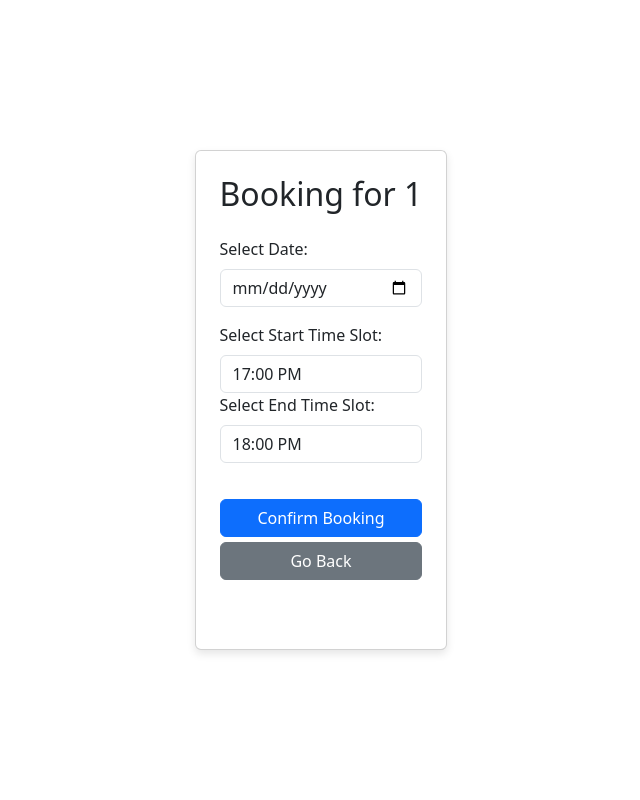
After one commit to wkabia12/Booking-app, a Flask app: page /booking/1 in a window 1280 px wide. The commit adds this page. Shown: the whole page, without its empty margins (319-959 px from the left). Run offline with Flask 3, Linux system fonts and the light colour scheme; some libraries are stand-ins or nearby versions.

Commit message:
Added a Booking template with date and time features

```diff
--- a/app.py
+++ b/app.py
@@ -1,5 +1,5 @@
-from flask import jsonify
-from flask import render_template, jsonify, request
+from flask import request
+from flask import render_template, jsonify
 from flask import Flask
 from flask_sqlalchemy import SQLAlchemy
 
@@ -54,3 +54,8 @@ def get_services(category_id):
 
     # Return services data as a JSON response
     return jsonify(services_data)
+
+@app.route('/booking/<service_name>', methods=['GET'])
+def booking_form(service_name):
+
+    return render_template('booking.html', service_name=service_name)
--- a/static/js/app.js
+++ b/static/js/app.js
@@ -4,6 +4,7 @@ document.querySelectorAll(".dropdown-item").forEach(item => {
         filterServices(selectedCategory);
     });
 });
+
 
 function filterServices(categoryId) {
     const serviceList = document.getElementById("serviceList");
@@ -24,7 +25,7 @@ function filterServices(categoryId) {
                         <div class="card-body">
                             <h5 class="card-title">${service.name}</h5>
                             <p class="card-text">${service.description}</p>
-                            <a href="#" class="btn btn-primary">Book Now</a>
+                            <a href="/booking/${service.name}" class="btn btn-primary">Book Now</a>
                         </div>
                     </div>
                 `;
--- /dev/null
+++ b/static/js/end_time.js
@@ -0,0 +1,30 @@
+document.addEventListener('DOMContentLoaded', function () {
+    // ... Previous code ...
+
+    // Function to generate time slots based on start and end hours
+    function generateTimeSlots(start, end) {
+        const timeSlots = [];
+        for (let i = start; i <= end; i++) {
+            const formattedHour = String(i).padStart(2, '0');
+            const timeSlot = `${formattedHour}:00 ${i >= 12 ? 'PM' : 'AM'}`;
+            timeSlots.push(timeSlot);
+        }
+        return timeSlots;
+    }
+
+    // Get the current hour and add 1 to make it one hour ahead
+    const currentHour = new Date().getHours() + 1;
+
+    // Generate time slots from the updated current hour until 11 PM
+    const timeSlots = generateTimeSlots(currentHour, 23);
+
+    // Populate the dropdown menu with time slots
+    const timeSlotSelect = document.getElementById('endTimeSlot');
+    timeSlots.forEach(slot => {
+        const option = document.createElement('option');
+        option.text = slot;
+        timeSlotSelect.add(option);
+    });
+
+    // ... Rest of your code ...
+});
--- /dev/null
+++ b/static/js/start_time.js
@@ -0,0 +1,25 @@
+document.addEventListener('DOMContentLoaded', function() {
+
+    // Function to generate time slots based on start and end hours
+    function generateTimeSlots(start, end) {
+        const timeSlots = [];
+        for (let i = start; i <= end; i++) {
+            const formattedHour = String(i).padStart(2, '0');
+            const timeSlot = `${formattedHour}:00 ${i >= 12 ? 'PM' : 'AM'}`;
+            timeSlots.push(timeSlot);
+        }
+        return timeSlots;
+    }
+
+    // Generate time slots from the current hour until 11 PM
+    const currentHour = new Date().getHours();
+    const timeSlots = generateTimeSlots(currentHour, 23);
+
+    // Populate the dropdown menu with time slots
+    const timeSlotSelect = document.getElementById('timeSlot');
+    timeSlots.forEach(slot => {
+        const option = document.createElement('option');
+        option.text = slot;
+        timeSlotSelect.add(option);
+    });
+});
--- /dev/null
+++ b/templates/booking.html
@@ -0,0 +1,105 @@
+<!DOCTYPE html>
+<html lang="en">
+
+<head>
+    <meta charset="UTF-8">
+    <meta name="viewport" content="width=device-width, initial-scale=1.0">
+    <title>Booking Form</title>
+    <!-- Bootstrap CSS -->
+    <link href="https://cdn.jsdelivr.net/npm/bootstrap/dist/css/bootstrap.min.css" rel="stylesheet">
+    <style>
+        /* Custom styles can be added here */
+        .centered-form {
+            display: flex;
+            flex-direction: column;
+            align-items: center;
+            justify-content: center;
+            min-height: 100vh;
+        }
+
+        .centered-form {
+            display: flex;
+            flex-direction: column;
+            align-items: center;
+            justify-content: center;
+            min-height: 100vh;
+            padding: 20px;
+            /* Add padding to the card */
+        }
+
+        /* styles.css */
+
+        /* Center the card vertically and horizontally */
+        body,
+        html {
+            height: 100%;
+            display: flex;
+            justify-content: center;
+            align-items: center;
+        }
+
+        /* Additional styles to ensure no spillage of elements */
+        .card {
+            max-width: 100%;
+            width: 100%;
+            box-shadow: 0 4px 8px rgba(0, 0, 0, 0.1);
+            padding: 2rem;
+        }
+
+        /* Adjust margin between elements */
+        .mb-3 {
+            margin-bottom: 1.5rem;
+        }
+
+        /* Adjust margin for buttons */
+        .mb-3.btn {
+            margin-bottom: 0;
+        }
+
+        /* Center the buttons */
+        .btn-primary,
+        .btn-secondary {
+            display: block;
+            width: 100%;
+        }
+
+
+        /* Ensures full viewport height */
+    </style>
+</head>
+
+<body>
+
+    <div class="container my-3 centered-form">
+        <div class="card p-4" style="height: 500px" ;>
+            <h2 class="card-title mb-4">Booking for {{ service_name }}</h2>
+
+            <!-- Form Content -->
+            <div class="mb-3">
+                <label for="bookingDate" class="form-label">Select Date:</label>
+                <input type="date" class="form-control" id="bookingDate">
+            </div>
+
+            <div class="mb-3">
+                <label for="timeSlot" class="form-label">Select Start Time Slot:</label>
+                <select class="form-control" id="timeSlot">
+                    <!-- Options for time slots can be dynamically generated here -->
+                </select>
+                <label for="endTimeSlot" class="form-label">Select End Time Slot:</label>
+                <select class="form-control" id="endTimeSlot">
+                    <!-- Options for time slots can be dynamically generated here -->
+                </select>
+            </div>
+
+            <button class="btn btn-primary" style="margin-top: 20px;">Confirm Booking</button>
+            <a href="/services" class="btn btn-secondary" style="margin-top: 5px;">Go Back</a>
+        </div>
+    </div>
+
+    <!-- Bootstrap JS and dependencies -->
+    <script src="https://cdn.jsdelivr.net/npm/bootstrap/dist/js/bootstrap.bundle.min.js"></script>
+    <script src="{{ url_for('static', filename='js/start_time.js') }}"></script>
+    <script src="{{ url_for('static', filename='js/end_time.js') }}"></script>
+</body>
+
+</html>
--- a/templates/index.html
+++ b/templates/index.html
@@ -29,7 +29,7 @@
                         <a class="nav-link" href="#">Home</a>
                     </li>
                     <li class="nav-item">
-                        <a class="nav-link" href="#">Services</a>
+                        <a class="nav-link" href="{{ url_for('index') }}">Services</a>
                     </li>
                     <li class="nav-item">
                         <a class="nav-link" href="#">About</a>
@@ -84,7 +84,7 @@
                     <div class="card-body">
                         <h5 class="card-title">{{ service.name }}</h5>
                         <p class="card-text">{{ service.description }}</p>
-                            <a href="#" class="btn btn-primary">Book Now</a>
+                        <a href=# class="btn btn-primary">Book Now</a>
                     </div>
                 </div>
             </div>
```
Lines whose indentation alone changed are shown as unchanged.
